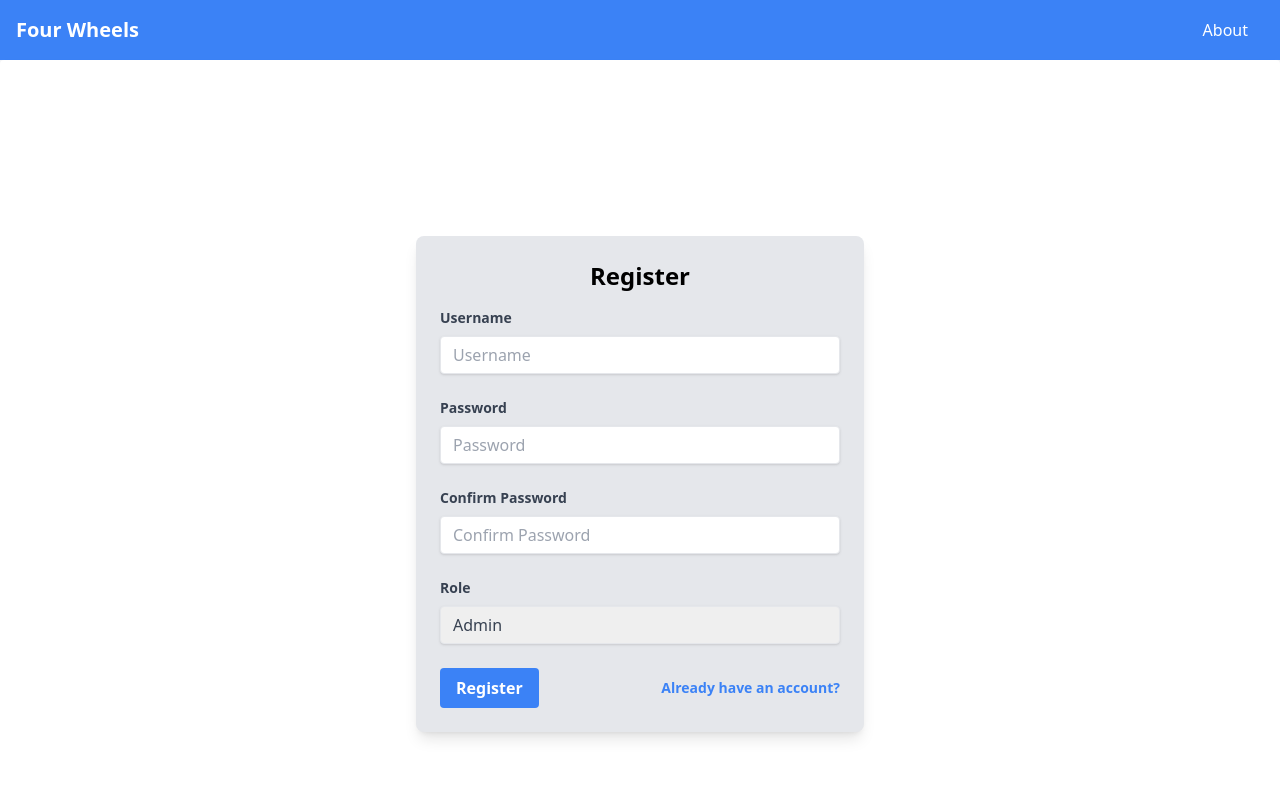
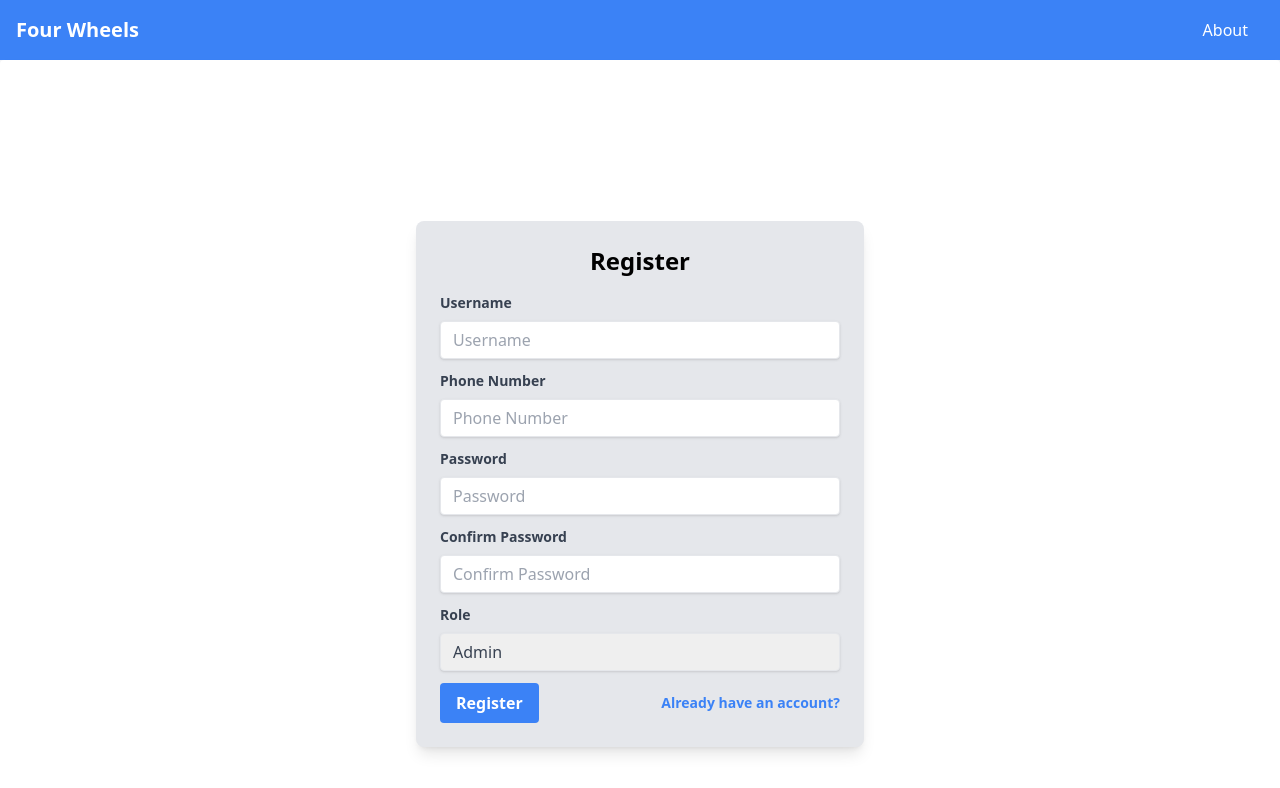
Before and after one commit to HieuJamesNg204/vuejs-four-wheels, a Vue app: page /fourwheels/register in a window 1280 px wide. Shown: the top 788 px of the page. Built offline with nearby package versions, Linux system fonts and the light colour scheme.

Commit message:
Update four wheels frontend

```diff
--- a/src/pages/CarDetail.vue
+++ b/src/pages/CarDetail.vue
@@ -72,7 +72,7 @@ const deleteCar = async (id) => {
 };
 
 const handleOrderedCar = async (id) => {
-    router.push(`/fourwheels/cars/order/${id}`);
+    router.push(`/fourwheels/cars/orders/${id}`);
 }
 </script>
 
--- a/src/pages/CreateAutomaker.vue
+++ b/src/pages/CreateAutomaker.vue
@@ -52,7 +52,7 @@ const handleCreate = async () => {
             }
         );
 
-        console.log('Automaker created:', res.data);
+        console.log('Automaker created with status: ', res.status);
         alert('Automaker created!');
         router.push('/fourwheels/automakers');
     } catch (error) {
--- a/src/pages/Login.vue
+++ b/src/pages/Login.vue
@@ -12,7 +12,15 @@ const password = ref('');
 
 const userErrorMessage = ref('');
 
+const token = localStorage.getItem('token');
+
 onMounted(() => {
+    if (token) {
+        alert('You are already logged in');
+        router.push('/fourwheels/cars');
+        return;
+    }
+
     document.title = 'Login - Four Wheels';
 });
 
--- a/src/pages/OrderForm.vue
+++ b/src/pages/OrderForm.vue
@@ -14,6 +14,18 @@ const token = localStorage.getItem('token');
 
 const car = ref({});
 const user = ref({});
+
+const address = ref('');
+const city = ref('');
+const postalCode = ref('');
+const country = ref('');
+
+const shippingAdress = ref({
+    address: address.value,
+    city: city.value,
+    postalCode: postalCode.value,
+    country: postalCode.value
+});
 
 onMounted(async () => {
     document.title = 'Order Form - Four Wheels';
@@ -50,6 +62,25 @@ onMounted(async () => {
         }
     }
 });
+
+const handleOrder = async () => {
+    try {
+        // const res = await axios.post('http://localhost:3000/fourwheels/orders', {
+        //     car: car.value.id,
+        //     shippingAddress: shippingAdress
+        // }, {
+        //     headers: {
+        //         'x-auth-token': `${token}`
+        //     }
+        // });
+
+        // console.log('Order created with status: ', res.status);
+        // alert('Order created!');
+        // router.push('/fourwheels/cars');
+    } catch (error) {
+        handleApiError(error, auth, router);
+    }
+}
 </script>
 
 <template>
@@ -68,8 +99,9 @@ onMounted(async () => {
                     />
                 </div>
 
-                <!-- Car Details -->
+                <!-- Car and User Details -->
                 <div class="mr-20">
+                    <div class="mb-10">
                         <h2 class="text-xl font-bold mb-2">Car Details</h2>
                         <p v-if="car.automaker">
                             <strong>Model:</strong> {{ car.automaker.name }} {{ car.model }} {{ car.year }}
@@ -81,6 +113,12 @@ onMounted(async () => {
                         <p><strong>Transmission:</strong> {{ car.transmission }}</p>
                         <p><strong>Mileage:</strong> {{ car.mileage }} km</p>
                         <p><strong>Seating Capacity:</strong> {{ car.seatingCapacity }} km</p>
+                    </div>
+                    <div>
+                        <h2 class="text-xl font-bold mb-2">User Details</h2>
+                        <p><strong>Username:</strong> {{ user.username }}</p>
+                        <p><strong>Phone Number:</strong> {{ user.phoneNumber }}</p>
+                    </div>
                 </div>
 
                 <!-- Shipping Address Form -->
@@ -96,6 +134,7 @@ onMounted(async () => {
                                 id="address"
                                 type="text"
                                 placeholder="Address"
+                                v-model="address"
                             >
                         </div>
                         <div class="mb-4">
@@ -107,6 +146,7 @@ onMounted(async () => {
                                 id="city"
                                 type="text"
                                 placeholder="City"
+                                v-model="city"
                             >
                         </div>
                         <div class="mb-4">
@@ -118,6 +158,7 @@ onMounted(async () => {
                                 id="postalCode"
                                 type="text"
                                 placeholder="Postal Code"
+                                v-model="postalCode"
                             >
                         </div>
                         <div class="mb-4">
@@ -129,12 +170,14 @@ onMounted(async () => {
                                 id="country"
                                 type="text"
                                 placeholder="Country"
+                                v-model="country"
                             >
                         </div>
                         <div class="flex items-center justify-between">
                             <button
                                 class="bg-blue-500 hover:bg-blue-700 text-white font-bold py-2 px-4 rounded focus:outline-none focus:shadow-outline"
                                 type="submit"
+                                @click.prevent="handleOrder"
                             >
                                 Proceed
                             </button>
--- a/src/pages/Register.vue
+++ b/src/pages/Register.vue
@@ -6,13 +6,22 @@ import { useRouter } from 'vue-router';
 const router = useRouter();
 
 const username = ref('');
+const phoneNumber = ref('');
 const password = ref('');
 const passwordConfirmation = ref('');
 const role = ref('admin');
 
 const userErrorMessage = ref('');
 
+const token = localStorage.getItem('token');
+
 onMounted(() => {
+    if (token) {
+        alert('Please log out if you wish to create a new account.');
+        router.push('/fourwheels/cars');
+        return;
+    }
+
     document.title = 'Register - Four Wheels';
 });
 
@@ -23,6 +32,7 @@ const register = async () => {
         try {
             await axios.post('http://localhost:3000/fourwheels/auth/register', {
                 username: username.value,
+                phoneNumber: phoneNumber.value,
                 password: password.value,
                 role: role.value,
             });
@@ -54,7 +64,7 @@ const register = async () => {
         <div class="w-full max-w-md bg-gray-200 rounded-lg shadow-lg p-6">
             <h1 class="text-2xl text-center font-bold mb-4">Register</h1>
             <form>
-                <div class="mb-6">
+                <div class="mb-3">
                     <label class="block text-gray-700 text-sm font-bold mb-2" for="username">
                         Username
                     </label>
@@ -66,7 +76,19 @@ const register = async () => {
                         v-model="username"
                     />
                 </div>
-                <div class="mb-6">
+                <div class="mb-3">
+                    <label class="block text-gray-700 text-sm font-bold mb-2" for="phoneNumber">
+                        Phone Number
+                    </label>
+                    <input
+                        class="shadow appearance-none border rounded w-full py-2 px-3 text-gray-700 leading-tight focus:outline-none focus:shadow-outline"
+                        id="phoneNumber"
+                        type="text"
+                        placeholder="Phone Number"
+                        v-model="phoneNumber"
+                    />
+                </div>
+                <div class="mb-3">
                     <label
                         class="block text-gray-700 text-sm font-bold mb-2"
                         for="password"
@@ -81,7 +103,7 @@ const register = async () => {
                         v-model="password"
                     />
                 </div>
-                <div class="mb-6">
+                <div class="mb-3">
                     <label
                         class="block text-gray-700 text-sm font-bold mb-2"
                         for="confirmPassword"
@@ -99,7 +121,7 @@ const register = async () => {
                         {{ userErrorMessage }}
                     </div>
                 </div>
-                <div class="mb-6">
+                <div class="mb-3">
                     <label
                         class="block text-gray-700 text-sm font-bold mb-2"
                         for="role"
--- a/src/router/index.js
+++ b/src/router/index.js
@@ -35,7 +35,7 @@ const routes = [
     { path: '/fourwheels/cars/:id', component: CarDetail },
 
     // Order route
-    { path: '/fourwheels/cars/order/:id', component: OrderForm },
+    { path: '/fourwheels/cars/orders/:id', component: OrderForm },
 
     // Other routes
     { path: '/fourwheels/about', component: About },
```
Lines whose indentation alone changed are shown as unchanged.
